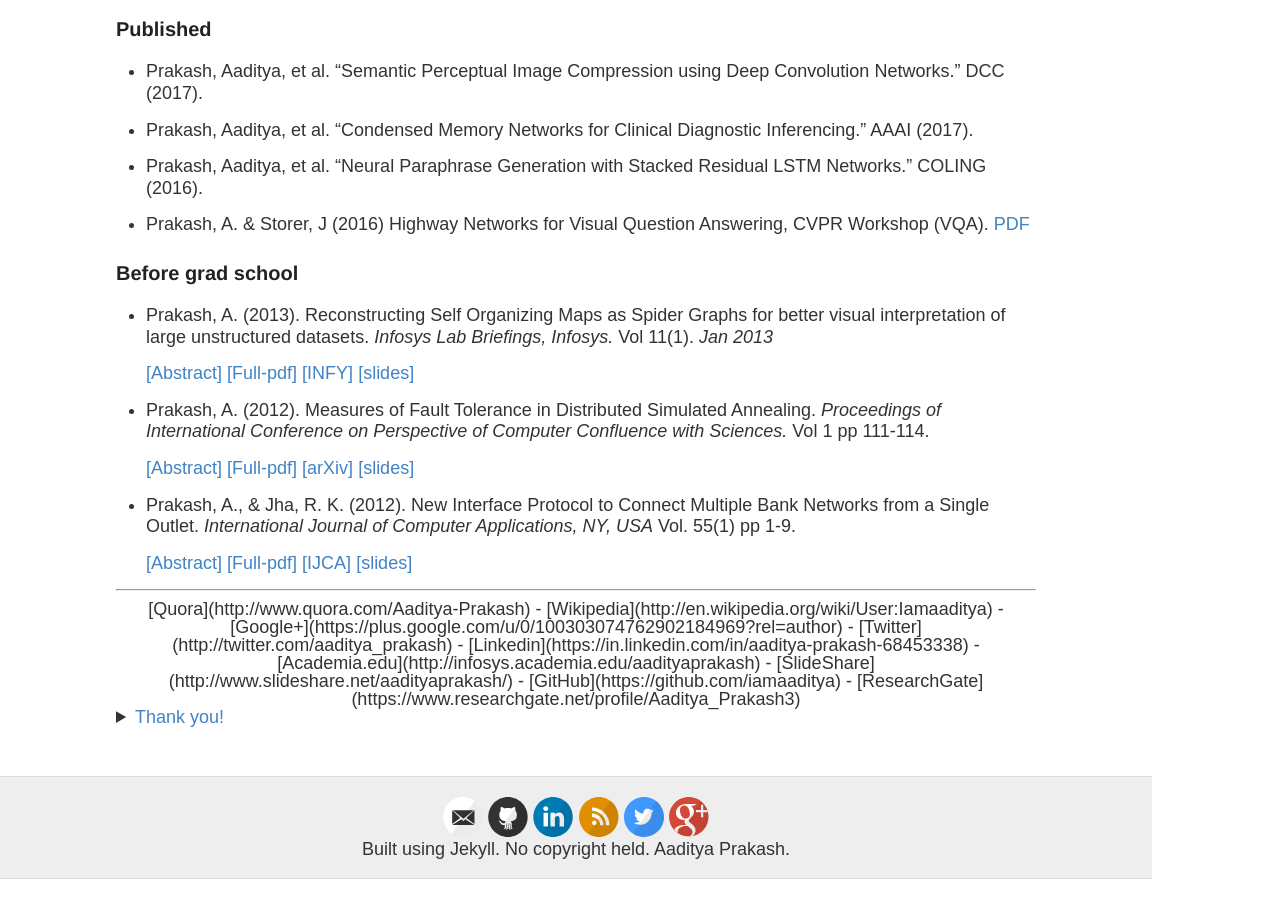
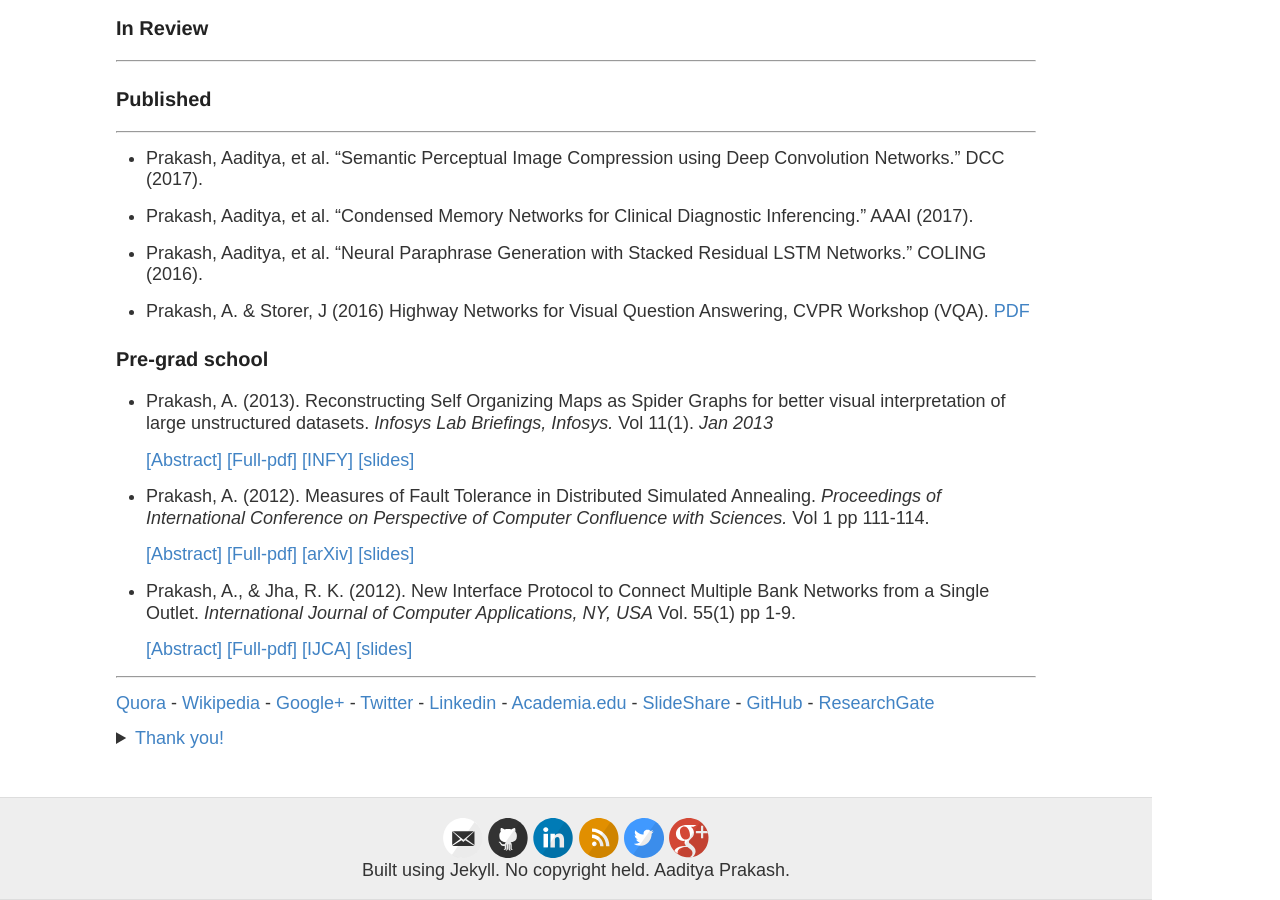
Before and after one commit to iamaaditya/iamaaditya.github.io, a Jekyll site: the page built from about/index.md, in a window 1280 px wide and 900 px high, scrolled down 4471 px. Built offline with Jekyll 4.4.1, drawn with Linux system fonts in a browser that asks for light colours; some web fonts are replaced; before the commit the page ends 5350 px from its top, so only the background shows below that; some of the changed text lies outside the part shown.

Commit message:
fix the typos

```diff
--- a/about/index.md
+++ b/about/index.md
@@ -4,14 +4,14 @@
 layout: page
 dsq_thread_id: []
 ---
-<img src="https://www.shareicon.net/data/128x128/2016/11/22/854973_email_512x512.png" height="20px" width="20px" /> aprakash[at]brandeis.edu &nbsp; [<img src="https://github.com/favicon.ico" height="20px" width="20px"> iamaaditya](https://github.com/iamaaditya)&nbsp;&nbsp;&nbsp;🔑[Public PGP](https://raw.githubusercontent.com/iamaaditya/iamaaditya.github.io/master/pgp_public_aaditya.txt)  &nbsp;&nbsp;&nbsp;&nbsp;&nbsp;[<img src="http://bitcoinsymbol.org/i/old-bitcoin-logo.svg" width="20px" height="20px" /> Address](https://blockchain.info/address/19a2dDQDh3EDpHs5bhDyHnoGLMTwqjoEVv) &nbsp;&nbsp; [<img src="https://www.twitter.com/favicon.ico" height="20px" width="20px" />@aaditya_prakash](https://twitter.com/aaditya_prakash) &nbsp;&nbsp; [<img src="https://www.quora.com/favicon.ico" height="20px" width="20px" />Quora](https://www.quora.com/profile/Aaditya-Prakash)
+<img src="https://www.shareicon.net/data/128x128/2016/11/22/854973_email_512x512.png" height="20px" width="20px" /> aprakash[at]brandeis.edu &nbsp; [<img src="https://github.com/favicon.ico" height="20px" width="20px"> iamaaditya](https://github.com/iamaaditya)&nbsp;&nbsp;&nbsp;<img src="http://www.softwarecrew.com/wp-content/uploads/2013/06/CryptSyncLogo200-175.png" height="25px" width="25px" />[Public PGP](https://raw.githubusercontent.com/iamaaditya/iamaaditya.github.io/master/pgp_public_aaditya.txt)  &nbsp;&nbsp;&nbsp;&nbsp;&nbsp;[<img src="http://bitcoinsymbol.org/i/old-bitcoin-logo.svg" width="20px" height="20px" /> Address](https://blockchain.info/address/19a2dDQDh3EDpHs5bhDyHnoGLMTwqjoEVv) &nbsp;&nbsp; [<img src="https://www.twitter.com/favicon.ico" height="20px" width="20px" />@aaditya_prakash](https://twitter.com/aaditya_prakash) &nbsp;&nbsp; [<img src="https://www.quora.com/favicon.ico" height="20px" width="20px" />Quora](https://www.quora.com/profile/Aaditya-Prakash)
 
 
 * * *
 
 
 
-### <a name="biography" id="biography"></a>Biography
+## <a name="biography" id="biography"></a>Biography
 
 
 
@@ -39,9 +39,9 @@
 
 ## Current Research
 
-* * *
 
 ### - Condensed Memory Networks
+-------------------------------
 
 <center> <img src="https://raw.githubusercontent.com/iamaaditya/iamaaditya.github.io/master/images/cmemnn_for_about.png" height="85%" width="85%"> </center>
 
@@ -49,12 +49,13 @@
 
 * __Our method__: Conndense the memory state of the the highway networks for every HOP.
 
+* Blog post describing the project coming soon.
+
 * [[PDF]](https://arxiv.org/pdf/1612.01848v1.pdf) [[Slides]](https://docs.google.com/presentation/d/1NSGEBYJmYEa5zsPJBocYcyRVZLKG0y274Wib_BlRX-U/edit?usp=sharing)
-
-* Blog post describing the project coming soon.
 
 
 ### - Semantic image compression using CNN
+-------------------------------
 
 <center> <img src="https://raw.githubusercontent.com/iamaaditya/image-compression-cnn/master/girl_msroi.png" height="85%" width="85%"> </center>
 
@@ -70,23 +71,21 @@
 
 
 ### - Visual Question Answering
-
+-------------------------------
 
 <center> <img src="http://visualqa.org/static/img/teaser_small.jpg" height="90%" width="90%" /> </center>
 
-
-
 * __Problem__: Given a color image of arbitrary size and question of arbitrary length, come up with the most reasonable answer (ground truth obtained from 10 amazon-turks responses)
 
-* __Our approach__:
-
-Use of Highway networks to attain implicit attention and learn deeper feature representations. [See this]({{site.baseurl}}/research/vqa/)  for more details
+* __Our approach__: Use of Highway networks to attain implicit attention and learn deeper feature representations. [See this]({{site.baseurl}}/research/vqa/)  for more details
 
 * Supervisor - Prof. [James Storer](http://www.cs.brandeis.edu/~storer/)
 
 
 
 ### - Transfer learning
+-------------------------------
+
 
 
 * We are investigating ideas for improving content based image retrieval through transfer learning.
@@ -104,6 +103,7 @@
 
 
 ### - Computational Fact Checking [Summer 2014]
+-------------------------------
 
 
 
@@ -118,6 +118,7 @@
 
 
 ### - Self Organizing maps for large unstructured data [2013] - [Infosys Labs](http://www.infosysblogs.com/infosys-labs/bloggers.html)
+-------------------------------
 
 <br />
 
@@ -138,6 +139,7 @@
 
 
 ### - Distributed Simulated Annealing [2012] - [Infosys Labs](http://www.infosysblogs.com/infosys-labs/bloggers.html)
+-------------------------------
 
 
 
@@ -166,11 +168,13 @@
 
 * * *
 
-## In Review
+### In Review
+-------------------------------
 
 
 
 ### Published
+-------------------------------
 
 * Prakash, Aaditya, et al. "Semantic Perceptual Image Compression using Deep Convolution Networks." DCC (2017).
 
@@ -181,7 +185,7 @@
 * Prakash, A. & Storer, J (2016) Highway Networks for Visual Question Answering, CVPR Workshop (VQA). [PDF](http://gpgpu.cs-i.brandeis.edu/highway.pdf)
 
 
-### Before grad school
+### Pre-grad school
 
 *   Prakash, A. (2013). Reconstructing Self Organizing Maps as Spider Graphs for better visual interpretation of large unstructured datasets. _Infosys Lab Briefings, Infosys._ Vol 11(1). _Jan 2013_ <br />
 
@@ -201,9 +205,7 @@
 
 * * *
 
-<center>
 [Quora](http://www.quora.com/Aaditya-Prakash) - [Wikipedia](http://en.wikipedia.org/wiki/User:Iamaaditya) - [Google+](https://plus.google.com/u/0/100303074762902184969?rel=author) - [Twitter](http://twitter.com/aaditya_prakash) - [Linkedin](https://in.linkedin.com/in/aaditya-prakash-68453338) - [Academia.edu](http://infosys.academia.edu/aadityaprakash) - [SlideShare](http://www.slideshare.net/aadityaprakash/) - [GitHub](https://github.com/iamaaditya) - [ResearchGate](https://www.researchgate.net/profile/Aaditya_Prakash3)
-</center>
 
 <details>
   <summary><a>Thank you!</a></summary>
```
Also changed, not shown: other parts of about/index.md (+2 -2 lines).
